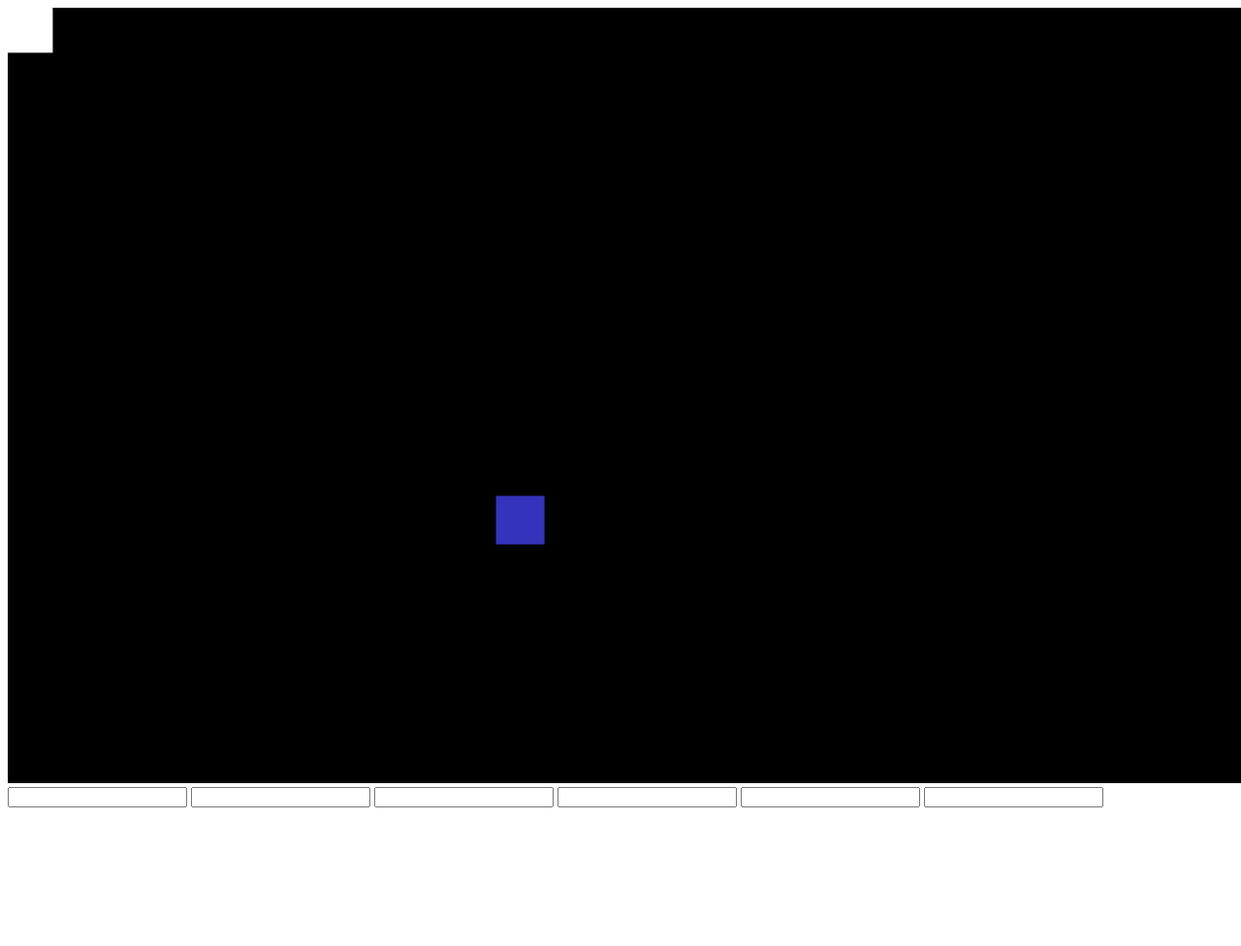
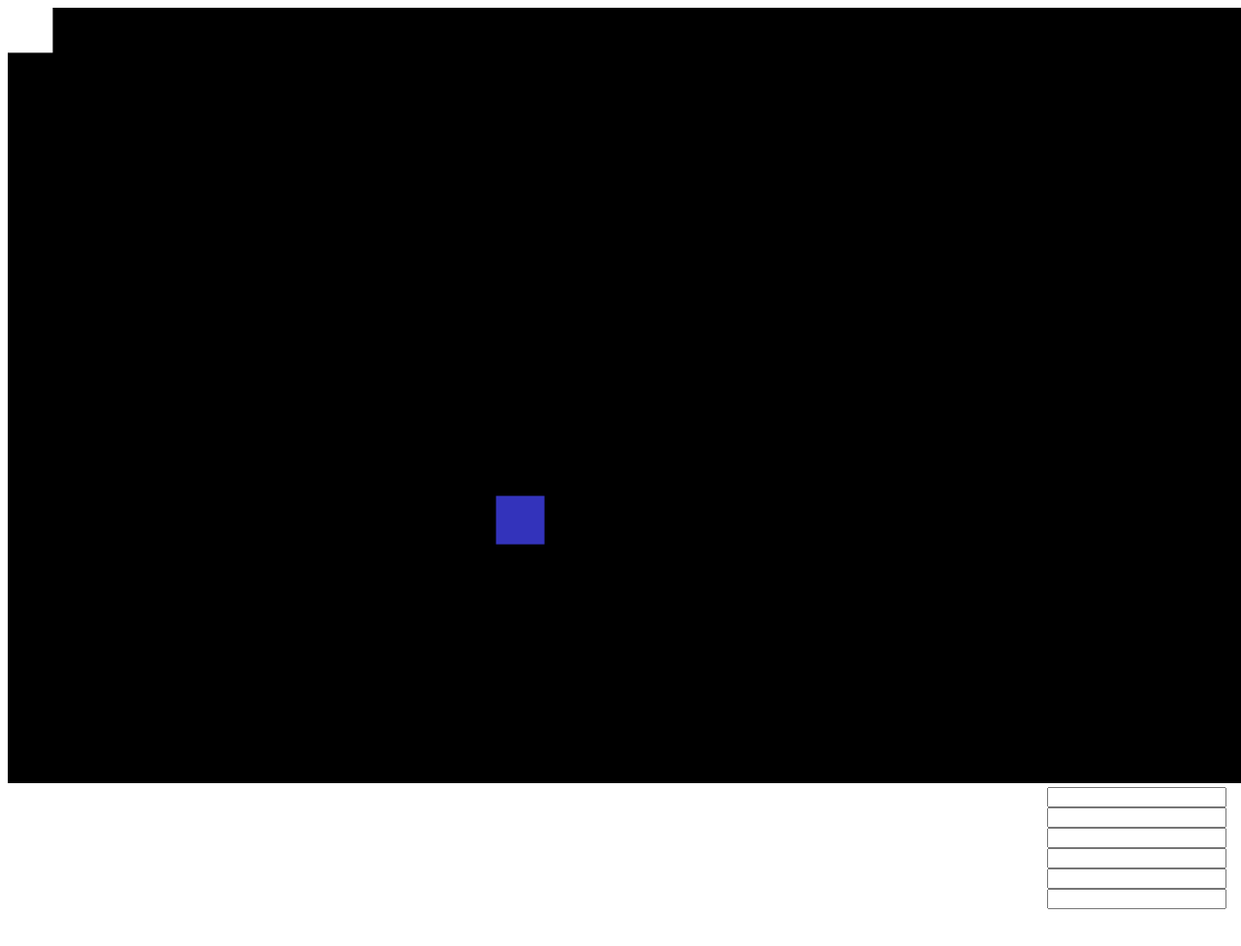
Before and after one commit to BradleySauln/Asteroid, a website: page asteroid.html in a window 1280 px wide. Shown: the whole page at 97% size. Before the commit the page ends 841 px from the top, so only its background shows below. Drawn offline with Linux system fonts and the light colour scheme.

Commit message:
control styling

```diff
--- a/asteroid.html
+++ b/asteroid.html
@@ -7,6 +7,16 @@ stop and start buttons, lines showing their path ot trajectory. -->
  <!DOCTYPE html>
  <html>
 <head>
+	<style>
+		#control {
+			position: absolute;
+			right: 0px;
+			width: 200px;
+			height: 100%;
+			background-color: #fff;
+
+		}
+	</style>
 	<script>
 	'use strict';
 
@@ -257,7 +267,7 @@ stop and start buttons, lines showing their path ot trajectory. -->
 							 currentAsteroid.size)
 			}
 		}
-	}//change
+	}
 
 	start();
 
```
